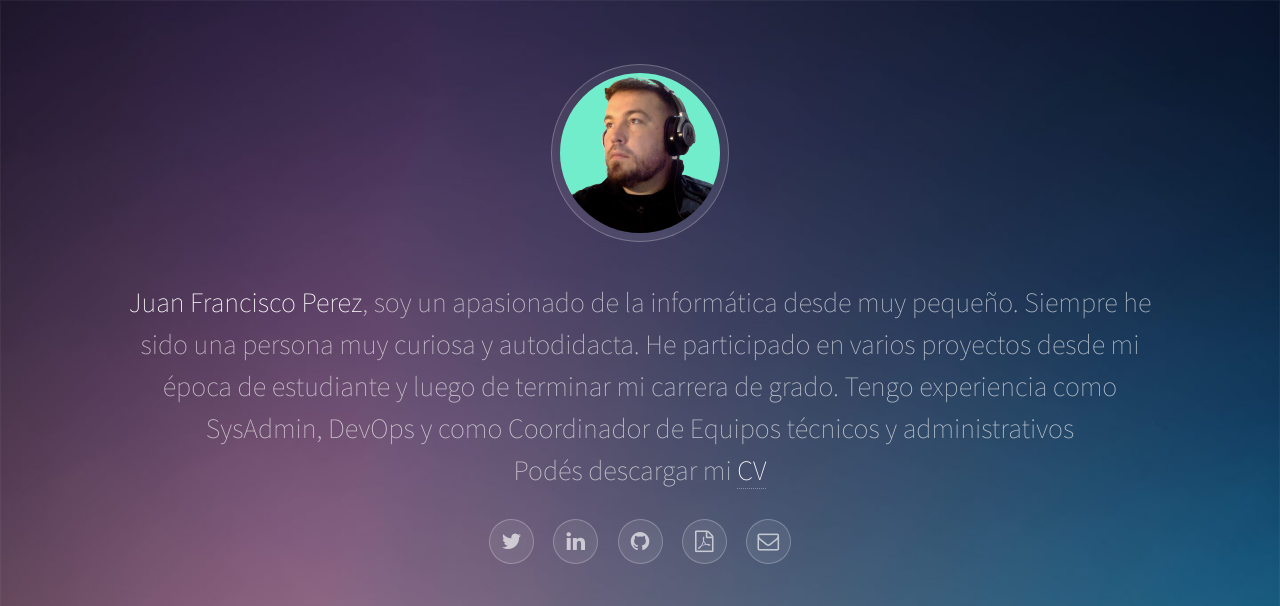
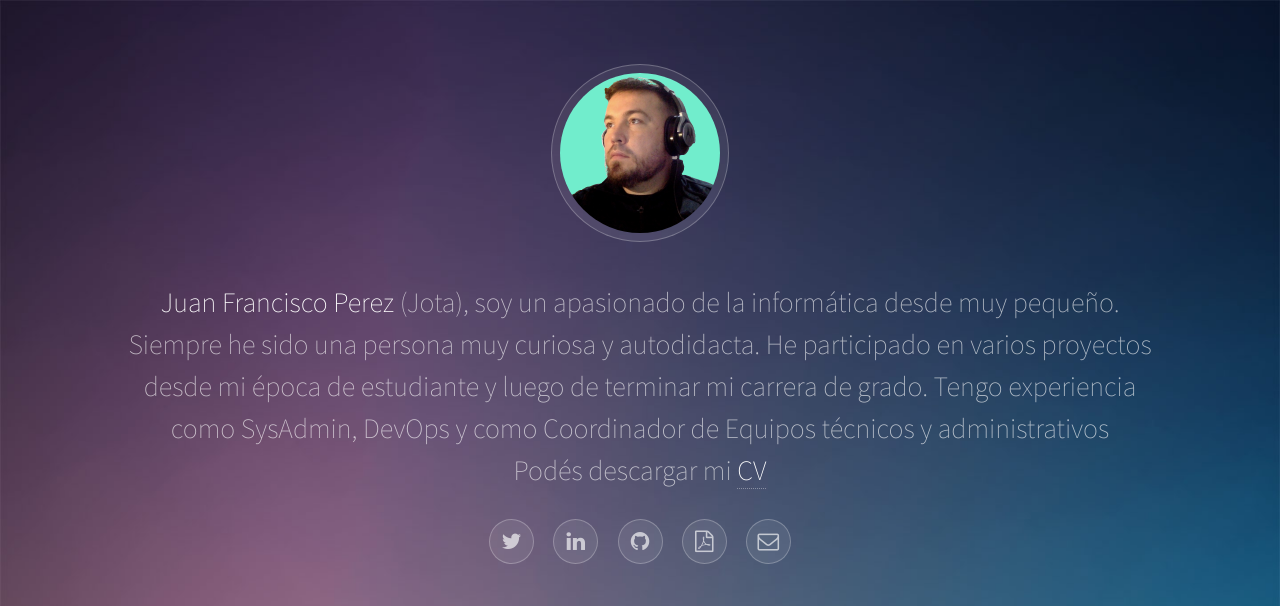
Before and after one commit to yojota/yojota.cloud, a plain HTML site: page public_html/index.html in a window 1280 px wide. Shown: the top 606 px of the page. Drawn offline with Linux system fonts and the light colour scheme.

Commit message:
first change for test workflow

```diff
--- a/public_html/index.html
+++ b/public_html/index.html
@@ -19,7 +19,7 @@
 				<!-- Header -->
 					<header id="header">
 						<span class="avatar"><img src="images/avatar.jpg" alt="" /></span>
-						<h1><strong>Juan Francisco Perez</strong>, soy un apasionado de la informática desde muy pequeño. Siempre he sido una
+						<h1><strong>Juan Francisco Perez</strong> (Jota), soy un apasionado de la informática desde muy pequeño. Siempre he sido una
 							persona muy curiosa y autodidacta. He participado en varios proyectos desde mi época de estudiante y luego de terminar mi carrera de grado. Tengo experiencia como SysAdmin, DevOps y como Coordinador de Equipos técnicos y administrativos
 							<br />
 						Podés descargar mi <strong><a href="cv.pdf">CV</a></strong></h1>
```
